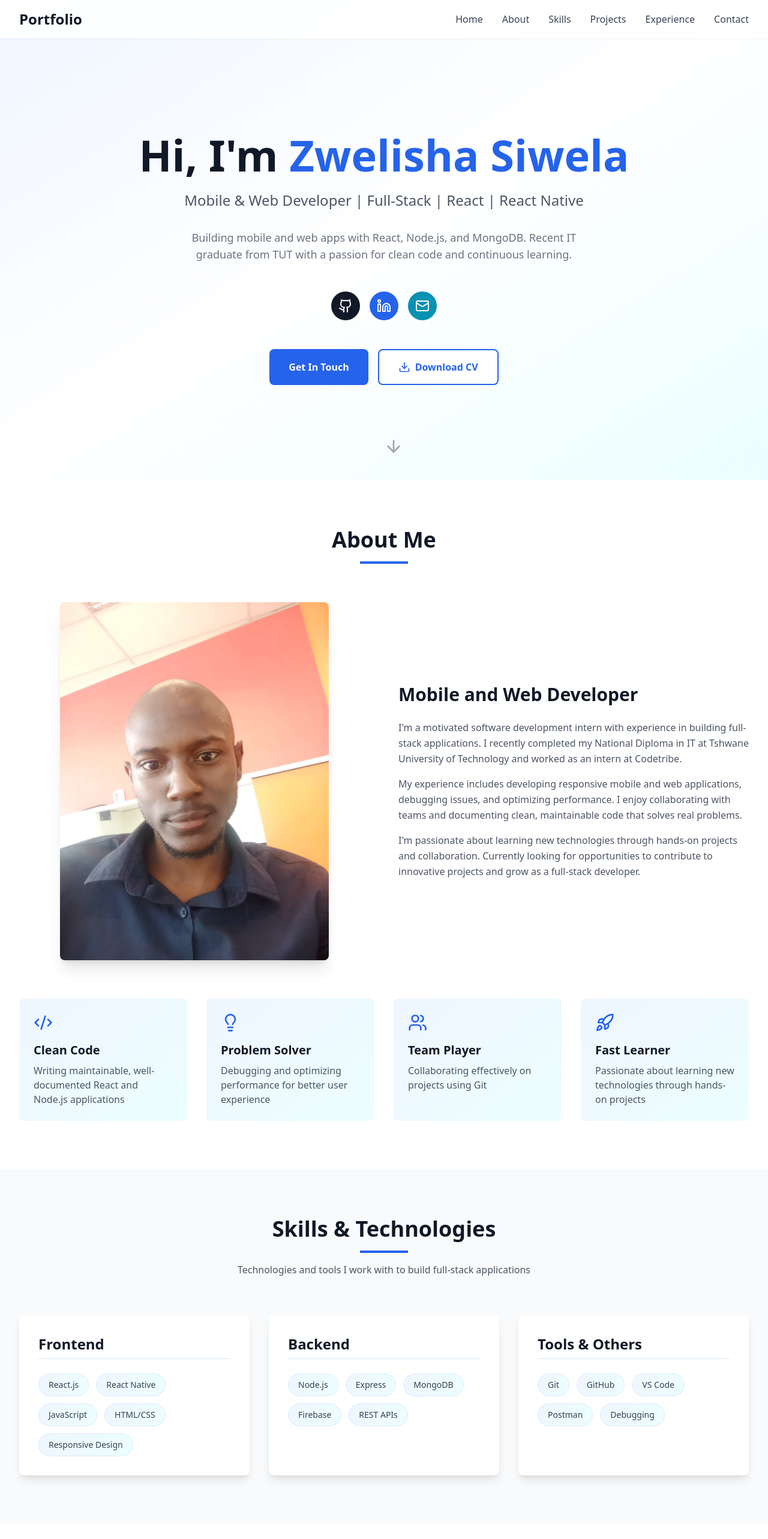
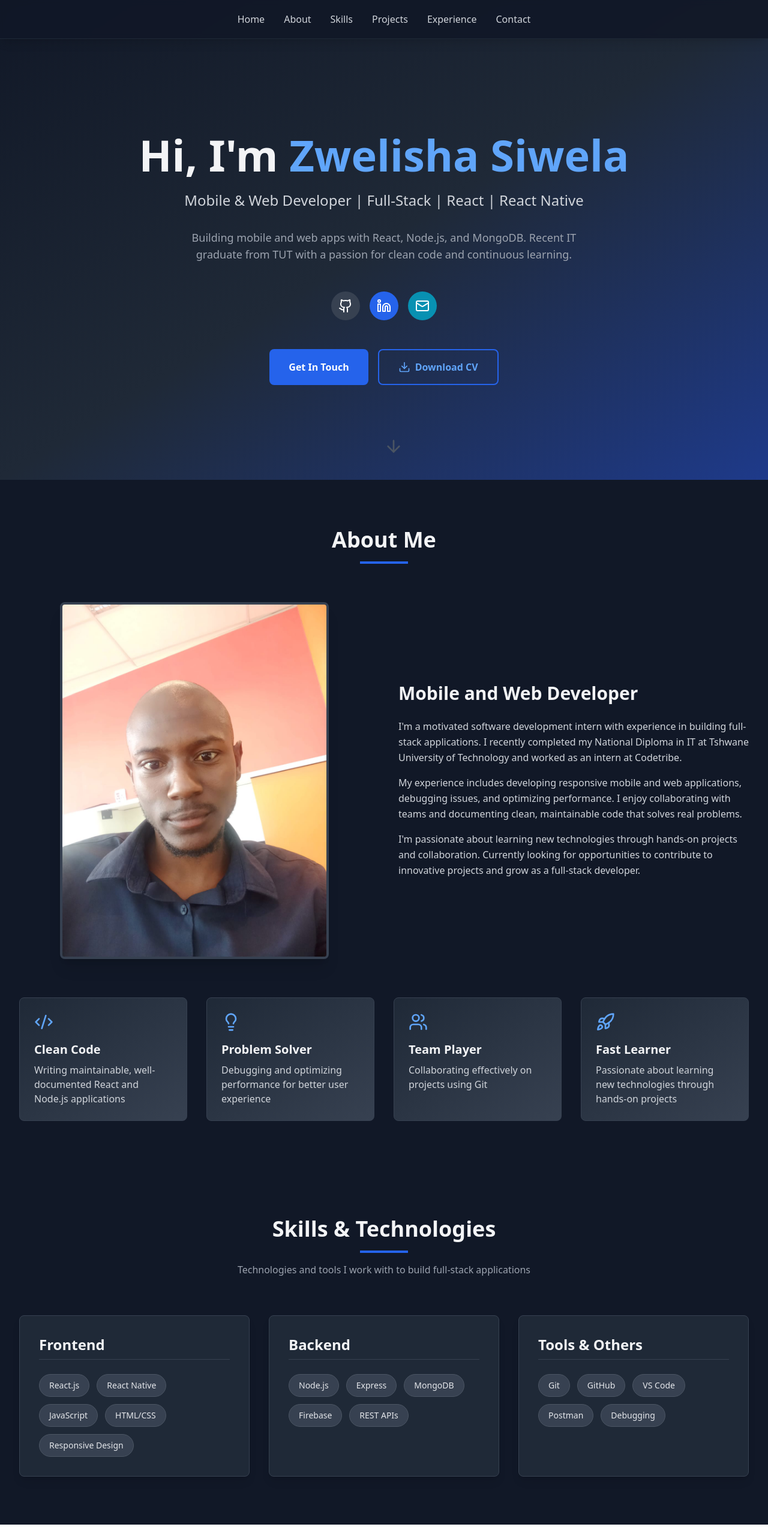
Before and after one commit to Zwelisha19/zwelisha-portfolio, a React (Vite) app: page / in a window 1280 px wide. Shown: the top 2566 px of the page at 60% size. Built offline with nearby package versions, Linux system fonts and the light colour scheme.

Commit message:
updated the contact component and changed the colour of this porfolio

```diff
--- a/src/components/About.tsx
+++ b/src/components/About.tsx
@@ -1,5 +1,5 @@
 import { Code2, Lightbulb, Users, Rocket } from 'lucide-react';
-import profileImage from '../assets/images/zwelisha.jpeg'; // ✅ Correct path now!
+import profileImage from '../assets/images/zwelisha.jpeg';
 
 export default function About() {
   const highlights = [
@@ -26,10 +26,10 @@ export default function About() {
   ];
 
   return (
-    <section id="about" className="py-20 bg-white">
+    <section id="about" className="py-20 bg-gray-900">
       <div className="max-w-7xl mx-auto px-4 sm:px-6 lg:px-8">
         <div className="text-center mb-16">
-          <h2 className="text-4xl font-bold text-gray-900 mb-4">About Me</h2>
+          <h2 className="text-4xl font-bold text-gray-100 mb-4">About Me</h2>
           <div className="w-20 h-1 bg-blue-600 mx-auto"></div>
         </div>
 
@@ -38,14 +38,14 @@ export default function About() {
             <img
               src={profileImage}
               alt="Thabang Zwelisha Siwela"
-              className="rounded-lg shadow-xl w-full max-w-md h-auto object-cover mx-auto"
+              className="rounded-lg shadow-xl w-full max-w-md h-auto object-cover mx-auto border-4 border-gray-700"
             />
           </div>
           <div>
-            <h3 className="text-3xl font-bold text-gray-900 mb-6">
+            <h3 className="text-3xl font-bold text-gray-100 mb-6">
               Mobile and Web Developer
             </h3>
-            <div className="space-y-4 text-gray-600 leading-relaxed">
+            <div className="space-y-4 text-gray-300 leading-relaxed">
               <p>
                 I'm a motivated software development intern with experience in building full-stack
                 applications. I recently completed my National Diploma in IT at Tshwane University of Technology
@@ -69,11 +69,11 @@ export default function About() {
           {highlights.map((item, index) => (
             <div
               key={index}
-              className="p-6 bg-gradient-to-br from-blue-50 to-cyan-50 rounded-lg hover:shadow-lg transition-all hover:scale-105"
+              className="p-6 bg-gradient-to-br from-gray-800 to-gray-700 rounded-lg hover:shadow-xl hover:shadow-blue-600/10 transition-all hover:scale-105 border border-gray-700"
             >
-              <div className="text-blue-600 mb-4">{item.icon}</div>
-              <h4 className="text-xl font-semibold text-gray-900 mb-2">{item.title}</h4>
-              <p className="text-gray-600">{item.description}</p>
+              <div className="text-blue-400 mb-4">{item.icon}</div>
+              <h4 className="text-xl font-semibold text-gray-100 mb-2">{item.title}</h4>
+              <p className="text-gray-300">{item.description}</p>
             </div>
           ))}
         </div>
--- a/src/components/Header.tsx
+++ b/src/components/Header.tsx
@@ -11,58 +11,59 @@ export default function Header() {
   };
 
   return (
-    <header className="fixed top-0 w-full bg-white/90 backdrop-blur-sm shadow-sm z-50">
+    <header className="fixed top-0 w-full bg-gray-900/90 backdrop-blur-sm border-b border-gray-800 shadow-lg z-50">
       <nav className="max-w-7xl mx-auto px-4 sm:px-6 lg:px-8">
-        <div className="flex justify-between items-center h-16">
-          <div className="text-2xl font-bold text-gray-900">Portfolio</div>
-
+        <div className="flex justify-center items-center h-16">
+          {/* Navigation Links - Centered */}
           <div className="hidden md:flex space-x-8">
-            <button onClick={() => scrollToSection('home')} className="text-gray-700 hover:text-blue-600 transition-colors">
+            <button onClick={() => scrollToSection('home')} className="text-gray-300 hover:text-blue-400 transition-colors">
               Home
             </button>
-            <button onClick={() => scrollToSection('about')} className="text-gray-700 hover:text-blue-600 transition-colors">
+            <button onClick={() => scrollToSection('about')} className="text-gray-300 hover:text-blue-400 transition-colors">
               About
             </button>
-            <button onClick={() => scrollToSection('skills')} className="text-gray-700 hover:text-blue-600 transition-colors">
+            <button onClick={() => scrollToSection('skills')} className="text-gray-300 hover:text-blue-400 transition-colors">
               Skills
             </button>
-            <button onClick={() => scrollToSection('projects')} className="text-gray-700 hover:text-blue-600 transition-colors">
+            <button onClick={() => scrollToSection('projects')} className="text-gray-300 hover:text-blue-400 transition-colors">
               Projects
             </button>
-            <button onClick={() => scrollToSection('experience')} className="text-gray-700 hover:text-blue-600 transition-colors">
+            <button onClick={() => scrollToSection('experience')} className="text-gray-300 hover:text-blue-400 transition-colors">
               Experience
             </button>
-            <button onClick={() => scrollToSection('contact')} className="text-gray-700 hover:text-blue-600 transition-colors">
+            <button onClick={() => scrollToSection('contact')} className="text-gray-300 hover:text-blue-400 transition-colors">
               Contact
             </button>
           </div>
 
+          {/* Mobile menu button - positioned absolutely to keep centering */}
           <button
-            className="md:hidden"
+            className="md:hidden absolute right-4 text-gray-300 hover:text-blue-400"
             onClick={() => setIsMenuOpen(!isMenuOpen)}
           >
             {isMenuOpen ? <X size={24} /> : <Menu size={24} />}
           </button>
         </div>
 
+        {/* Mobile menu */}
         {isMenuOpen && (
-          <div className="md:hidden py-4 space-y-3">
-            <button onClick={() => scrollToSection('home')} className="block text-gray-700 hover:text-blue-600 transition-colors">
+          <div className="md:hidden py-4 space-y-3 border-t border-gray-800">
+            <button onClick={() => scrollToSection('home')} className="block w-full text-left px-4 py-2 text-gray-300 hover:text-blue-400 hover:bg-gray-800 transition-colors">
               Home
             </button>
-            <button onClick={() => scrollToSection('about')} className="block text-gray-700 hover:text-blue-600 transition-colors">
+            <button onClick={() => scrollToSection('about')} className="block w-full text-left px-4 py-2 text-gray-300 hover:text-blue-400 hover:bg-gray-800 transition-colors">
               About
             </button>
-            <button onClick={() => scrollToSection('skills')} className="block text-gray-700 hover:text-blue-600 transition-colors">
+            <button onClick={() => scrollToSection('skills')} className="block w-full text-left px-4 py-2 text-gray-300 hover:text-blue-400 hover:bg-gray-800 transition-colors">
               Skills
             </button>
-            <button onClick={() => scrollToSection('projects')} className="block text-gray-700 hover:text-blue-600 transition-colors">
+            <button onClick={() => scrollToSection('projects')} className="block w-full text-left px-4 py-2 text-gray-300 hover:text-blue-400 hover:bg-gray-800 transition-colors">
               Projects
             </button>
-            <button onClick={() => scrollToSection('experience')} className="block text-gray-700 hover:text-blue-600 transition-colors">
+            <button onClick={() => scrollToSection('experience')} className="block w-full text-left px-4 py-2 text-gray-300 hover:text-blue-400 hover:bg-gray-800 transition-colors">
               Experience
             </button>
-            <button onClick={() => scrollToSection('contact')} className="block text-gray-700 hover:text-blue-600 transition-colors">
+            <button onClick={() => scrollToSection('contact')} className="block w-full text-left px-4 py-2 text-gray-300 hover:text-blue-400 hover:bg-gray-800 transition-colors">
               Contact
             </button>
           </div>
--- a/src/components/Hero.tsx
+++ b/src/components/Hero.tsx
@@ -7,19 +7,19 @@ export default function Hero() {
   };
 
   return (
-    <section id="home" className="min-h-screen flex items-center justify-center bg-gradient-to-br from-blue-50 via-white to-cyan-50 pt-16">
+    <section id="home" className="min-h-screen flex items-center justify-center bg-gradient-to-br from-gray-900 via-gray-800 to-blue-900 pt-16">
       <div className="max-w-7xl mx-auto px-4 sm:px-6 lg:px-8 py-20 text-center">
         <div className="animate-fade-in">
-          <h1 className="text-5xl sm:text-6xl lg:text-7xl font-bold text-gray-900 mb-6">
-            Hi, I'm <span className="text-blue-600">Zwelisha Siwela</span>
+          <h1 className="text-5xl sm:text-6xl lg:text-7xl font-bold text-gray-100 mb-6">
+            Hi, I'm <span className="text-blue-400">Zwelisha Siwela</span>
           </h1>
-          <p className="text-xl sm:text-2xl text-gray-600 mb-8">
+          <p className="text-xl sm:text-2xl text-gray-300 mb-8">
             Mobile & Web Developer | Full-Stack | React | React Native
           </p>
-          <p className="text-lg text-gray-500 max-w-2xl mx-auto mb-12">
+          <p className="text-lg text-gray-400 max-w-2xl mx-auto mb-12">
             Building mobile and web apps with React, Node.js, and MongoDB.
-  Recent IT graduate from TUT with a passion for clean code
-  and continuous learning.
+            Recent IT graduate from TUT with a passion for clean code
+            and continuous learning.
           </p>
 
           <div className="flex justify-center space-x-4 mb-12">
@@ -27,7 +27,7 @@ export default function Hero() {
               href="https://github.com/zwelisha19"
               target="_blank"
               rel="noopener noreferrer"
-              className="p-3 bg-gray-900 text-white rounded-full hover:bg-gray-700 transition-all hover:scale-110"
+              className="p-3 bg-gray-700 text-white rounded-full hover:bg-gray-600 transition-all hover:scale-110"
             >
               <Github size={24} />
             </a>
@@ -50,15 +50,15 @@ export default function Hero() {
           <div className="flex flex-col sm:flex-row justify-center gap-4">
             <button
               onClick={() => scrollToSection('contact')}
-              className="px-8 py-4 bg-blue-600 text-white rounded-lg font-semibold hover:bg-blue-700 transition-all hover:shadow-lg"
+              className="px-8 py-4 bg-blue-600 text-white rounded-lg font-semibold hover:bg-blue-700 transition-all hover:shadow-lg hover:shadow-blue-600/20"
             >
               Get In Touch
             </button>
 
             <a
-             href="/cv/zwelisha.pdf"
+              href="/cv/zwelisha.pdf"
               download
-              className="px-8 py-4 bg-white text-blue-600 border-2 border-blue-600 rounded-lg font-semibold hover:bg-blue-50 transition-all hover:shadow-lg inline-flex items-center justify-center gap-2"
+              className="px-8 py-4 bg-transparent text-blue-400 border-2 border-blue-600 rounded-lg font-semibold hover:bg-blue-600/10 transition-all hover:shadow-lg hover:shadow-blue-600/20 inline-flex items-center justify-center gap-2"
             >
               <Download size={20} />
               Download CV
@@ -70,7 +70,7 @@ export default function Hero() {
           onClick={() => scrollToSection('about')}
           className="absolute bottom-8 left-1/2 transform -translate-x-1/2 animate-bounce"
         >
-          <ArrowDown size={32} className="text-gray-400" />
+          <ArrowDown size={32} className="text-gray-600" />
         </button>
       </div>
     </section>
--- a/src/components/Skills.tsx
+++ b/src/components/Skills.tsx
@@ -1,3 +1,73 @@
+// export default function Skills() {
+//   const skillCategories = [
+//     {
+//       category: 'Frontend',
+//       skills: [
+//         { name: 'React.js' },
+//         { name: 'React Native' },
+//         { name: 'JavaScript' },
+//         { name: 'HTML/CSS' },
+//         { name: 'Responsive Design' },
+//       ],
+//     },
+//     {
+//       category: 'Backend',
+//       skills: [
+//         { name: 'Node.js' },
+//         { name: 'Express' },
+//         { name: 'MongoDB' },
+//         { name: 'Firebase' },
+//         { name: 'REST APIs' },
+//       ],
+//     },
+//     {
+//       category: 'Tools & Others',
+//       skills: [
+//         { name: 'Git' },
+//         { name: 'GitHub' },
+//         { name: 'VS Code' },
+//         { name: 'Postman' },
+//         { name: 'Debugging' },
+//       ],
+//     },
+//   ];
+
+//   return (
+//     <section id="skills" className="py-20 bg-gray-50">
+//       <div className="max-w-7xl mx-auto px-4 sm:px-6 lg:px-8">
+//         <div className="text-center mb-16">
+//           <h2 className="text-4xl font-bold text-gray-900 mb-4">Skills & Technologies</h2>
+//           <div className="w-20 h-1 bg-blue-600 mx-auto"></div>
+//           <p className="text-gray-600 mt-4 max-w-2xl mx-auto">
+//             Technologies and tools I work with to build full-stack applications
+//           </p>
+//         </div>
+
+//         <div className="grid md:grid-cols-2 lg:grid-cols-3 gap-8">
+//           {skillCategories.map((category, index) => (
+//             <div key={index} className="bg-white p-8 rounded-lg shadow-lg hover:shadow-xl transition-shadow">
+//               <h3 className="text-2xl font-bold text-gray-900 mb-6 border-b pb-2 border-blue-100">
+//                 {category.category}
+//               </h3>
+//               <div className="flex flex-wrap gap-3">
+//                 {category.skills.map((skill, skillIndex) => (
+//                   <span
+//                     key={skillIndex}
+//                     className="px-4 py-2 bg-gradient-to-r from-blue-50 to-cyan-50 text-gray-700 rounded-full text-sm font-medium border border-blue-100 hover:scale-105 transition-transform cursor-default"
+//                   >
+//                     {skill.name}
+//                   </span>
+//                 ))}
+//               </div>
+//             </div>
+//           ))}
+//         </div>
+//       </div>
+//     </section>
+//   );
+// }
+
+
 export default function Skills() {
   const skillCategories = [
     {
@@ -33,27 +103,27 @@ export default function Skills() {
   ];
 
   return (
-    <section id="skills" className="py-20 bg-gray-50">
+    <section id="skills" className="py-20 bg-gray-900">
       <div className="max-w-7xl mx-auto px-4 sm:px-6 lg:px-8">
         <div className="text-center mb-16">
-          <h2 className="text-4xl font-bold text-gray-900 mb-4">Skills & Technologies</h2>
+          <h2 className="text-4xl font-bold text-gray-100 mb-4">Skills & Technologies</h2>
           <div className="w-20 h-1 bg-blue-600 mx-auto"></div>
-          <p className="text-gray-600 mt-4 max-w-2xl mx-auto">
+          <p className="text-gray-400 mt-4 max-w-2xl mx-auto">
             Technologies and tools I work with to build full-stack applications
           </p>
         </div>
 
         <div className="grid md:grid-cols-2 lg:grid-cols-3 gap-8">
           {skillCategories.map((category, index) => (
-            <div key={index} className="bg-white p-8 rounded-lg shadow-lg hover:shadow-xl transition-shadow">
-              <h3 className="text-2xl font-bold text-gray-900 mb-6 border-b pb-2 border-blue-100">
+            <div key={index} className="bg-gray-800 p-8 rounded-lg shadow-lg hover:shadow-2xl transition-shadow border border-gray-700">
+              <h3 className="text-2xl font-bold text-gray-100 mb-6 border-b pb-2 border-gray-700">
                 {category.category}
               </h3>
               <div className="flex flex-wrap gap-3">
                 {category.skills.map((skill, skillIndex) => (
                   <span
                     key={skillIndex}
-                    className="px-4 py-2 bg-gradient-to-r from-blue-50 to-cyan-50 text-gray-700 rounded-full text-sm font-medium border border-blue-100 hover:scale-105 transition-transform cursor-default"
+                    className="px-4 py-2 bg-gray-700 text-gray-200 rounded-full text-sm font-medium border border-gray-600 hover:scale-105 transition-transform cursor-default hover:bg-blue-600 hover:border-blue-500"
                   >
                     {skill.name}
                   </span>
--- a/src/index.css
+++ b/src/index.css
@@ -1,4 +1,4 @@
-@tailwind base;
+/* @tailwind base;
 @tailwind components;
 @tailwind utilities;
 
@@ -27,4 +27,53 @@
       transform: translateY(0);
     }
   }
+} */
+
+@tailwind base;
+@tailwind components;
+@tailwind utilities;
+
+@layer base {
+  html {
+    scroll-behavior: smooth;
+  }
+
+  body {
+    @apply antialiased bg-gray-900 text-gray-100;
+  }
 }
+
+@layer utilities {
+  .animate-fade-in {
+    animation: fadeIn 1s ease-in;
+  }
+
+  @keyframes fadeIn {
+    from {
+      opacity: 0;
+      transform: translateY(20px);
+    }
+    to {
+      opacity: 1;
+      transform: translateY(0);
+    }
+  }
+}
+
+/* Custom scrollbar for dark mode */
+::-webkit-scrollbar {
+  width: 10px;
+}
+
+::-webkit-scrollbar-track {
+  background: #1f2937; /* gray-800 */
+}
+
+::-webkit-scrollbar-thumb {
+  background: #3b82f6; /* blue-500 */
+  border-radius: 5px;
+}
+
+::-webkit-scrollbar-thumb:hover {
+  background: #2563eb; /* blue-600 */
+}
```
Also changed, not shown: src/components/Contact.tsx (+70 -111 lines), src/components/Experience.tsx (+13 -13 lines), src/components/Footer.tsx (+6 -6 lines).
